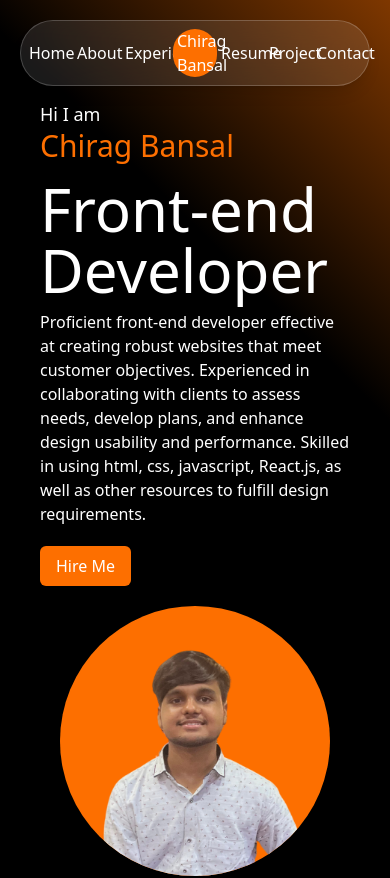
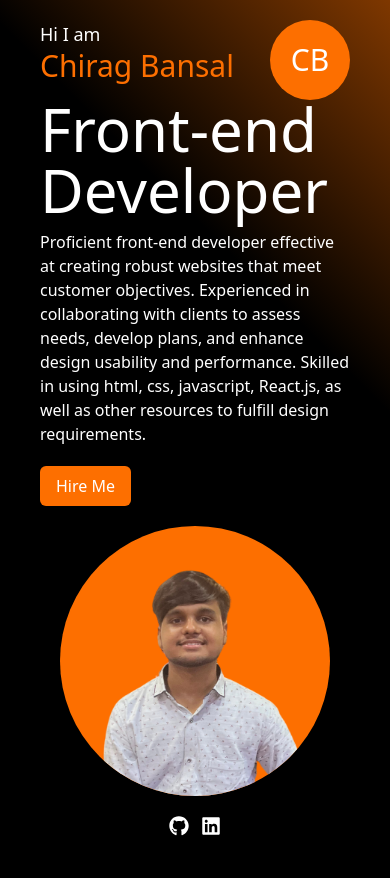
Before and after one commit to ChiragBansal-tech/Portfolio, a React (Vite) app: page / in a window 390 px wide. Shown: the top 878 px of the page. Built offline with nearby package versions, Linux system fonts and the light colour scheme.

Commit message:
Add files via upload

```diff
--- a/src/App.jsx
+++ b/src/App.jsx
@@ -11,7 +11,7 @@ function App() {
     <div className=' px-10 md:px-20 lg:px-[100px] bg-custom-gradient text-white py-5'>
       <div className='grid grid-cols-1 gap-10'>
         <Header />
-        <div className='mt-20'>
+        <div className='md:mt-20 lg:mt-20'>
           <section id="home"><Main /></section>
           <div className='mt-10'><section id="about"><About /></section></div>
           <div className='flex justify-center mt-10'>
--- a/src/Components/Header.jsx
+++ b/src/Components/Header.jsx
@@ -34,10 +34,9 @@ const Header = () => {
 
     return (
         <>
+            {/* Header for medium and larger screens */}
             <div
-                className={`fixed top-0 left-0 right-0 z-50 transition-transform duration-300 ${
-                    showHeader ? 'translate-y-5' : '-translate-y-full'
-                } bg-white/10 backdrop-blur-md p-2 rounded-full shadow-lg border border-white/20 mx-5 lg:mx-20`}
+                className={`fixed top-0 left-0 right-0 z-50 transition-transform duration-300 ${showHeader ? 'translate-y-5' : '-translate-y-full'} bg-white/10 backdrop-blur-md p-2 rounded-full shadow-lg border border-white/20 mx-5 lg:mx-20 hidden md:block`}
             >
                 <div className='grid grid-cols-7 justify-between items-center text-center gap-1 lg:gap-2'>
                     <div className=' hover:text-orange1 lg:p-2'>
@@ -53,17 +52,18 @@ const Header = () => {
                         <p className='text-white justify-center align-middle'>Chirag Bansal</p>
                     </div>
                     <div className=' hover:text-orange1 lg:p-2'>
-                        <button onClick={handleResumeClick}><ScrollButton title="Resume" /></button>
-                    </div>
-                    <div className=' hover:text-orange1 lg:p-2'>
                         <Link to="project" smooth={true} duration={500}><ScrollButton title="Project" /></Link>
                     </div>
                     <div className=' hover:text-orange1 lg:p-2'>
                         <Link to="contact" smooth={true} duration={500}><ScrollButton title="Contact" /></Link>
                     </div>
+                    <div className=' hover:text-orange1 lg:p-2'>
+                        <button onClick={handleResumeClick}><ScrollButton title="Resume" /></button>
+                    </div>
                 </div>
             </div>
 
+            {/* Resume Modal */}
             {isResumeModalOpen && (
                 <div className="fixed inset-0 flex items-center justify-center z-50 bg-black bg-opacity-60">
                     <div className="bg-black border-orange1 border-2 p-6 rounded-lg shadow-lg max-w-lg w-full">
@@ -91,6 +91,11 @@ const Header = () => {
                     </div>
                 </div>
             )}
+
+            {/* Div to render on smaller screens */}
+            <div className='absolute bg-orange1 rounded-full w-20 h-20 md:hidden flex text-3xl justify-center items-center left-[270px] '>
+                <p className=''>CB</p>
+            </div>
         </>
     );
 };
--- a/src/Components/ProjectCard.jsx
+++ b/src/Components/ProjectCard.jsx
@@ -1,8 +1,23 @@
 import React, { useState, useEffect } from "react";
 
-const Card = ({ ProjectName, ProjectDescription, images, slideDirection }) => {
+const Card = ({ ProjectName, ProjectDescription, images }) => {
     const [currentImageIndex, setCurrentImageIndex] = useState(0);
     const [isSliding, setIsSliding] = useState(false);
+    const [slideDirection, setSlideDirection] = useState('right-to-left'); // Default to right-to-left
+
+    useEffect(() => {
+        const handleResize = () => {
+            // Set slide direction based on screen width
+            setSlideDirection(window.innerWidth >= 1024 ? 'top-to-bottom' : 'right-to-left');
+        };
+
+        // Initial check
+        handleResize();
+
+        // Update on resize
+        window.addEventListener('resize', handleResize);
+        return () => window.removeEventListener('resize', handleResize);
+    }, []);
 
     useEffect(() => {
         const imageChangeInterval = setInterval(() => {
@@ -11,7 +26,7 @@ const Card = ({ ProjectName, ProjectDescription, images, slideDirection }) => {
                 setCurrentImageIndex((prevIndex) => (prevIndex + 1) % images.length);
                 setIsSliding(false);
             }, 500); // Duration of slide-out animation
-        }, 2500); // Interval for image switch
+        }, 3000); // Interval for image switch
 
         return () => clearInterval(imageChangeInterval);
     }, [images.length]);
@@ -23,8 +38,8 @@ const Card = ({ ProjectName, ProjectDescription, images, slideDirection }) => {
                     isSliding
                         ? slideDirection === 'top-to-bottom'
                             ? 'transform -translate-y-full opacity-0'
-                            : 'transform translate-y-full opacity-0'
-                        : 'transform translate-y-0 opacity-100'
+                            : 'transform -translate-x-full opacity-0'
+                        : 'transform translate-x-0 translate-y-0 opacity-100'
                 }`}
                 style={{ transitionProperty: 'transform, opacity' }}
             >
--- a/src/Sections/Experince.jsx
+++ b/src/Sections/Experince.jsx
@@ -10,11 +10,11 @@ const Experience = () => {
                         <p className='text-2xl font-semibold'>DESIGNOWEB, Noida</p>
                         <p className='text-lg text-orange1 font-medium'>Jan/2024 ~ Present</p>
                     </div>
-                    <div className='relative flex flex-col items-center md:flex hidden'>
+                    <div className='relative flex flex-col items-center md:flex hidden '>
                         <div className='border-dashed border-[3px] rounded-full w-[60px] h-[60px] flex items-center justify-center'>
                             <div className='bg-orange1 h-10 w-10 rounded-full'></div>
                         </div>
-                        <div className='absolute border-dashed border-2 h-[363px] top-[65px] lg:h-[215px] lg:top-[67px]'></div>
+                        <div className='absolute border-dashed border-2 md:h-[90%] md:top-[63px] lg:h-[215px] lg:top-[67px] '></div>
                     </div>
                     <div>
                         <p className=' text-xl md:text-2xl lg:text-2xl text-orange1'>Front-end Developer</p>
--- a/src/Sections/Projects.jsx
+++ b/src/Sections/Projects.jsx
@@ -59,7 +59,7 @@ const Projects = () => {
                             "/CL-8.JPG",
                             "/CL-9.JPG",
                         ]}
-                        slideDirection="top-to-bottom"
+                        slideDirection="top-to-bottom "
                     />
                 </div>
             </div>
```
